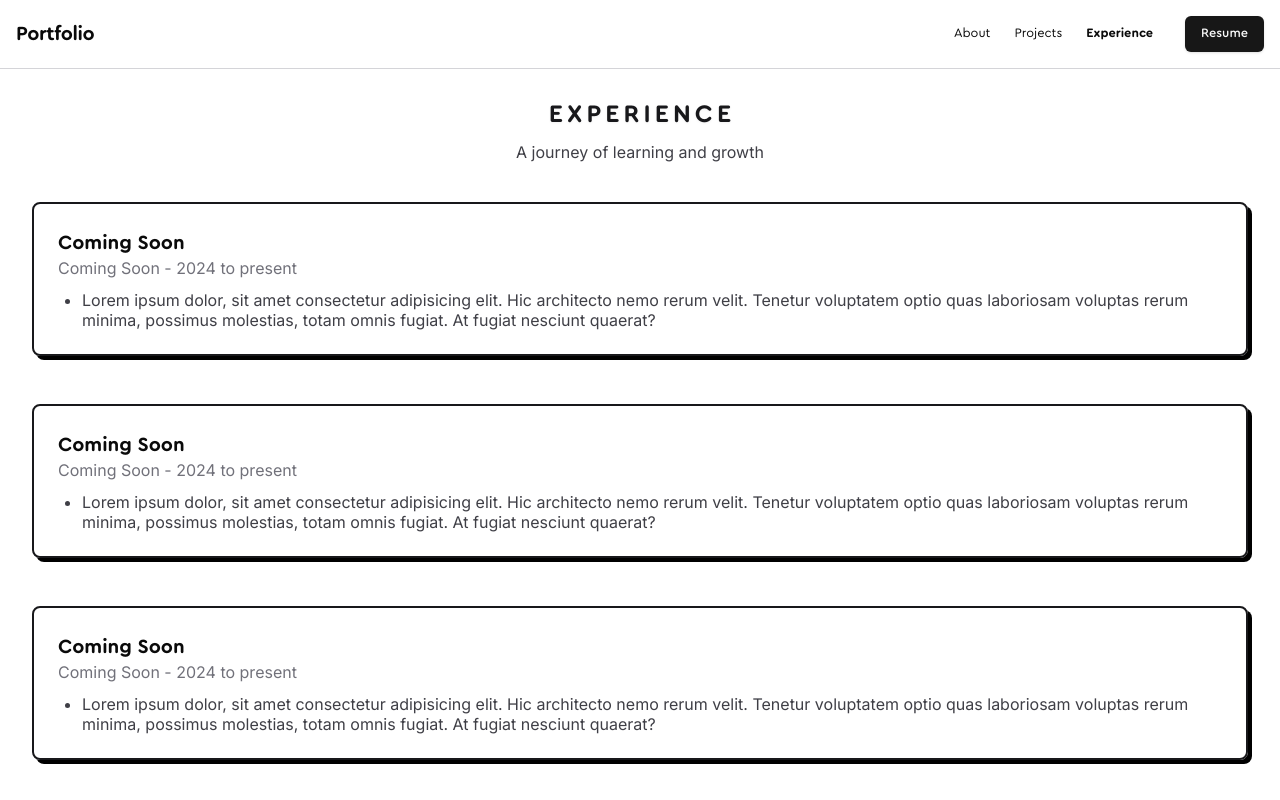
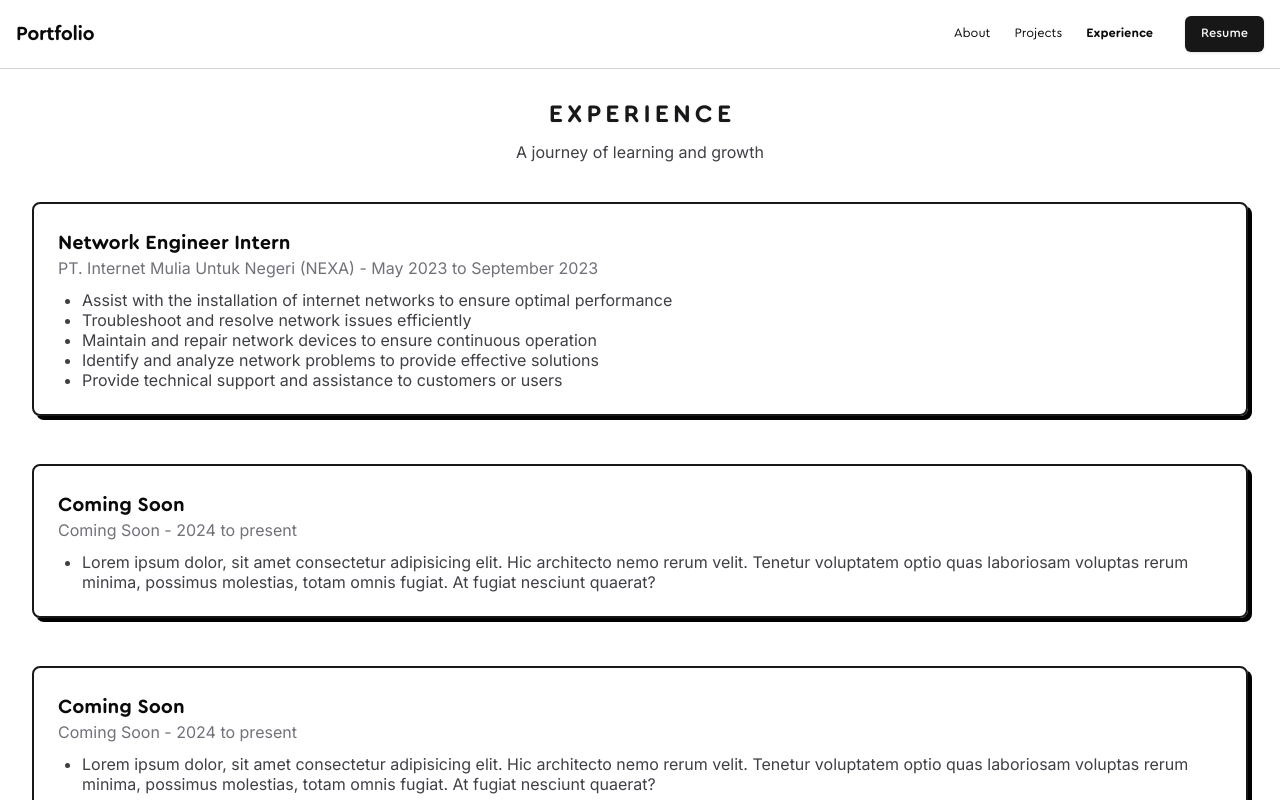
Before and after one commit to azkbrqlna/portofolio, a Next.js app: page /experience in a window 1280 px wide. Shown: the top 800 px of the page. Built offline with nearby package versions, Linux system fonts and the light colour scheme.

Commit message:
feat: add experience

```diff
--- a/src/app/data/experiences.json
+++ b/src/app/data/experiences.json
@@ -1,10 +1,14 @@
 [
   {
-    "title": "Coming Soon",
-    "company": "Coming Soon",
-    "period": "2024 to present",
+    "title": "Network Engineer Intern",
+    "company": "PT. Internet Mulia Untuk Negeri (NEXA)",
+    "period": "May 2023 to September 2023",
     "description": [
-      "Lorem ipsum dolor, sit amet consectetur adipisicing elit. Hic architecto nemo rerum velit. Tenetur voluptatem optio quas laboriosam voluptas rerum minima, possimus molestias, totam omnis fugiat. At fugiat nesciunt quaerat?"
+      "Assist with the installation of internet networks to ensure optimal performance",
+      "Troubleshoot and resolve network issues efficiently",
+      "Maintain and repair network devices to ensure continuous operation",
+      "Identify and analyze network problems to provide effective solutions",
+      "Provide technical support and assistance to customers or users"
     ]
   },
   {
--- a/src/app/projects/page.jsx
+++ b/src/app/projects/page.jsx
@@ -1,7 +1,6 @@
 import Header from "@/components/Header/Header";
 import { BentoCard, BentoGrid } from "@/components/ui/bento-grid";
 import { FadeText } from "@/components/ui/fade-text";
-import GradualSpacing from "@/components/ui/gradual-spacing";
 import Image from "next/image";
 import Link from "next/link";
 import { RiNextjsFill, RiNodejsFill, RiTailwindCssFill } from "react-icons/ri";
```
